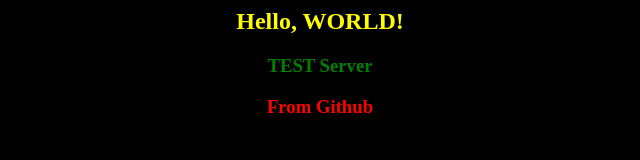
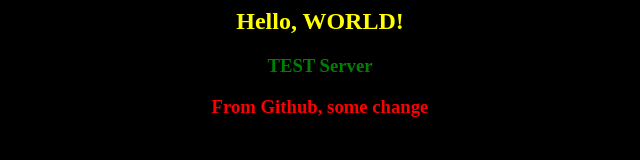
Before and after one commit to Razar911/testJen, a plain HTML site: page index.html in a window 1280 px wide. Shown: the whole page, without its empty margins (320-960 px from the left). Drawn offline with Linux system fonts and the light colour scheme.

Commit message:
Update index.html

```diff
--- a/index.html
+++ b/index.html
@@ -3,6 +3,6 @@
 <center>
 <h2><font color="yellow">Hello, WORLD!</font>
 <h3><font color="green">TEST Server</h3>
-<h3><font color="red">From Github</h3>
+<h3><font color="red">From Github, some change</h3>
 </center>
 </html>
```
